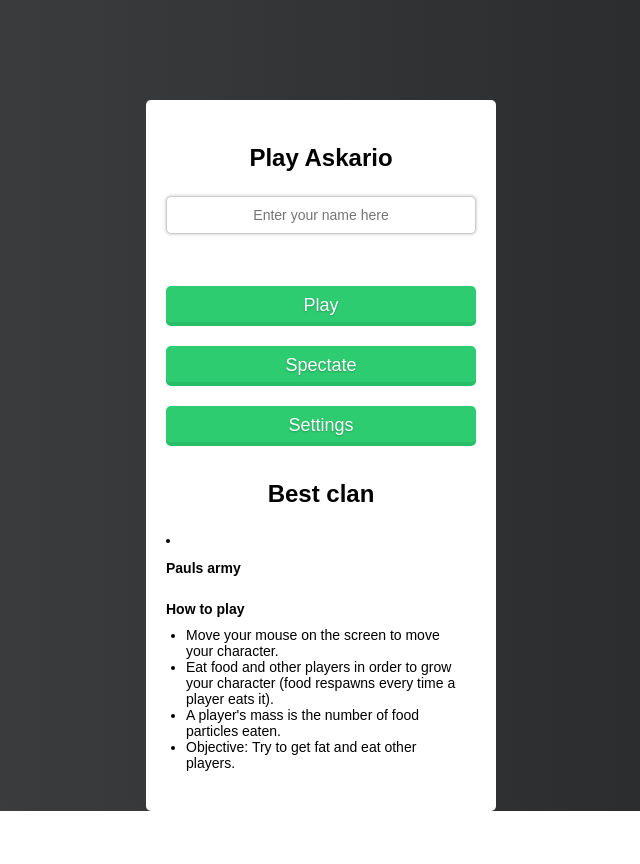
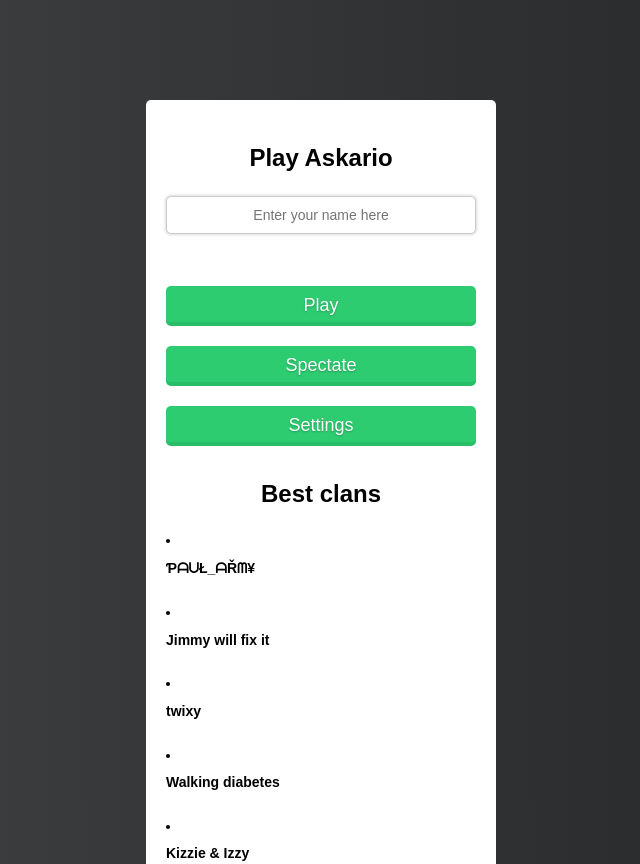
Before and after one commit to BlueAeroplane/dd1234ee6ee3453eebhdnsudn67, a website built with webpack: page src/client/index.html in a window 1280 px wide. Shown: the top 864 px of the page, without its empty margins (319-959 px from the left). Before the commit the page ends 811 px from the top, so only its background shows below. Built offline with nearby package versions, Linux system fonts and the light colour scheme.

Commit message:
Update index.html

```diff
--- a/src/client/index.html
+++ b/src/client/index.html
@@ -31,8 +31,16 @@
             <button id="spectateButton">Spectate</button>
             <button id="settingsButton">Settings</button>
             <br />
-            <p>Best clan</p>
-            <li><h2>Pauls army</h2></li>
+            <p>Best clans</p>
+            <li><h2>ƤᗩᑌŁ_ᗩŘᗰ¥</h2></li>
+            <br>
+            <li><h2>Jimmy will fix it</h2></li>
+            <br>
+            <li><h2>twixy</h2></li>
+            <br>
+            <li><h2>Walking diabetes</h2></li>
+            <br>
+            <li><h2>Kizzie & Izzy</h2></li>
             <div id="settings">
                 <h3>Settings</h3>
                 <ul>
```
